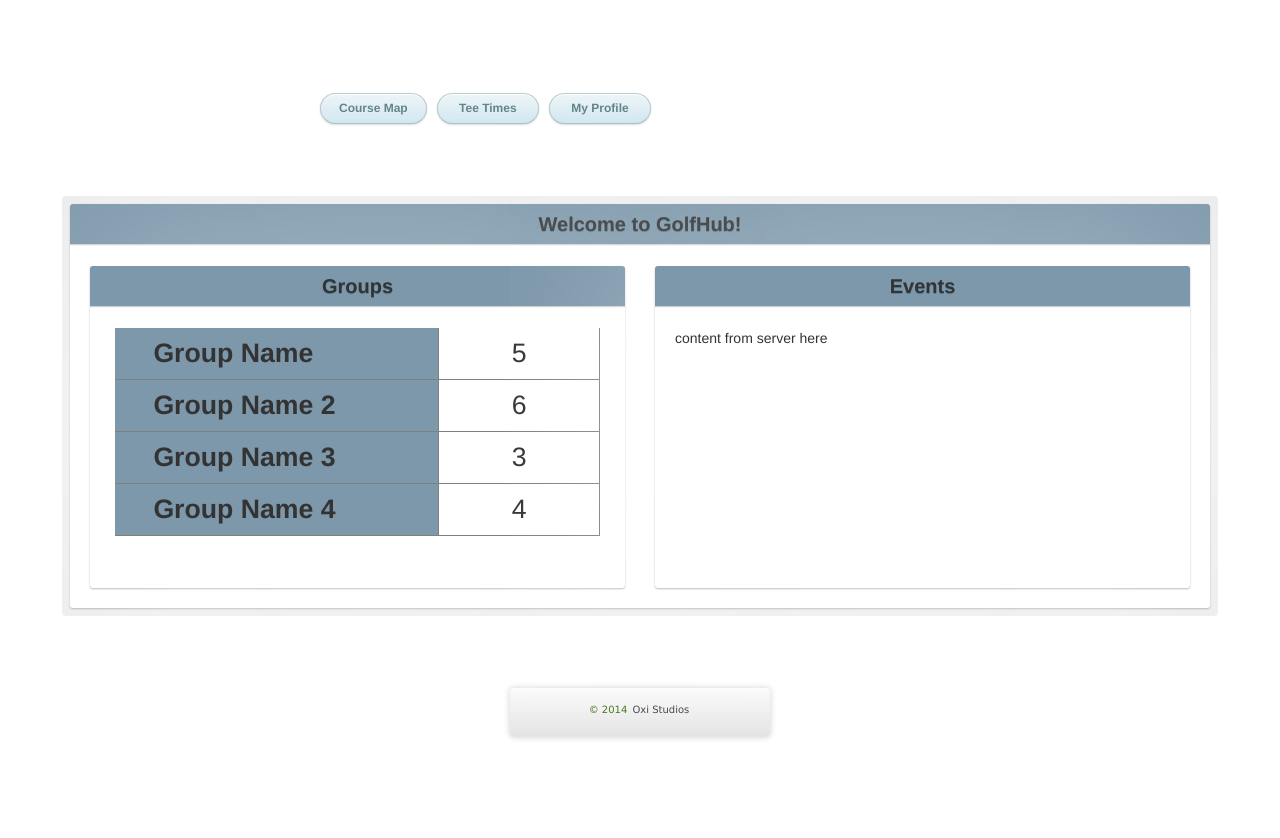
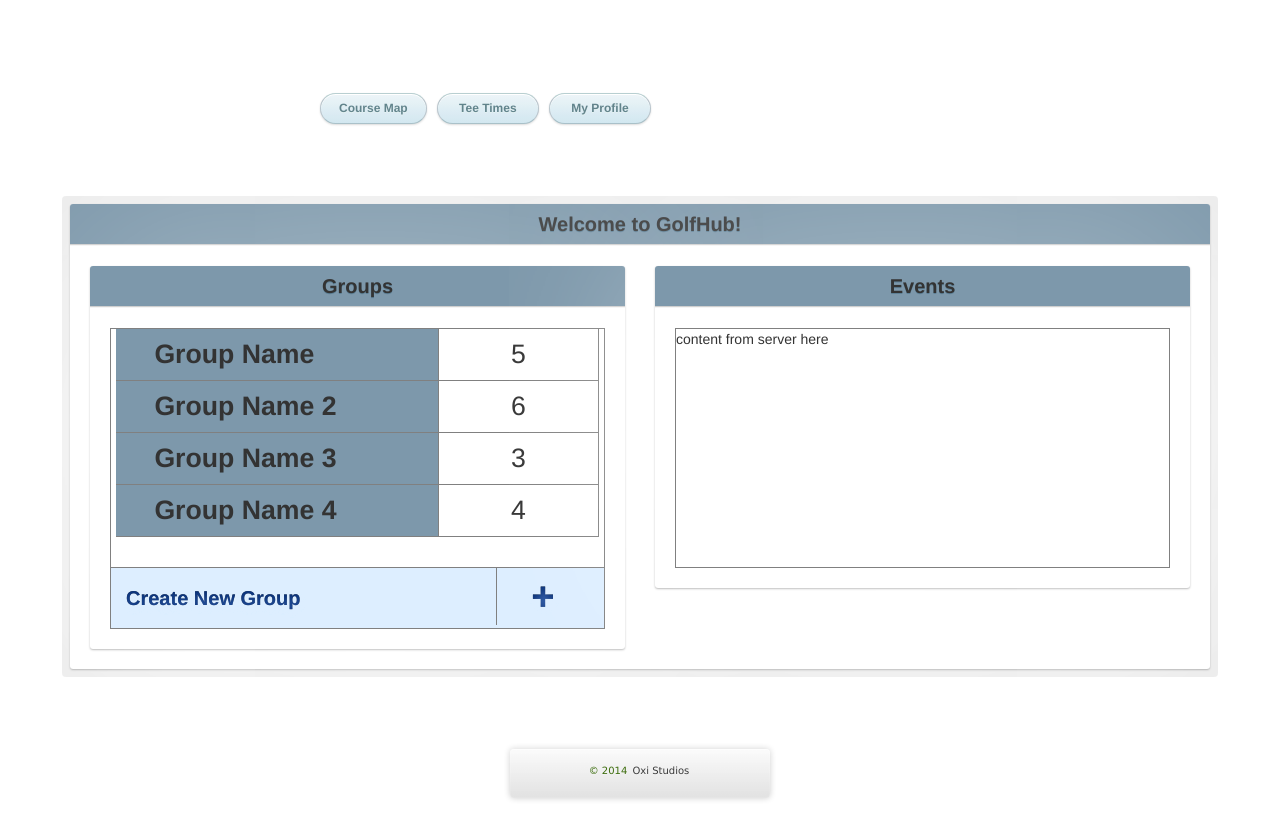
Before and after one commit to Doyniish/GolfHub, a Django app: page /home/ in a window 1280 px wide. Before the commit the page ends 739 px from the top, so only its background shows below. Run offline with Django 3.2, Linux system fonts and the light colour scheme; some libraries are stand-ins or nearby versions.

Commit message:
added create new group area

```diff
--- a/MainWebsite/static/MainWebsite/css/MainScreenStyle.css
+++ b/MainWebsite/static/MainWebsite/css/MainScreenStyle.css
@@ -295,6 +295,7 @@ input[type=submit]:active {
 .list-view {
     height: 30vh;
     overflow: auto;
+    border: 1px solid grey;
 }
 
 .group-name-holder {
@@ -323,3 +324,32 @@ input[type=submit]:active {
     border-bottom: 1px solid grey;
     border-left: 1px solid grey;
 }
+
+/* Add Group Area CSS */
+
+.add-group-container {
+    margin: 0 !important;
+    background: #def;
+    border-bottom: 1px solid grey;
+    border-left: 1px solid grey;
+    border-right: 1px solid grey;
+
+}
+
+#new-group-txt, #group-add {
+    font-size: 15pt;
+    font-weight: bold;
+
+    color: rgba(10,60,150, 0.8);
+    text-shadow: 1px 4px 6px #def, 0 0 0 #000, 1px 4px 6px #def;
+}
+
+#new-group-txt {
+    line-height: 300%;
+}
+
+#group-add {
+    text-align: center;
+    border-left: 1px solid grey;
+    font-size: 30pt;
+}
--- a/MainWebsite/templates/MainWebsite/MainPage.html
+++ b/MainWebsite/templates/MainWebsite/MainPage.html
@@ -88,8 +88,18 @@
 								You have no groups, create one!
 							</div>
 						{% endif %} <!-- /Doesn't have groups -->
+
+						<!-- Add Group Div -->
+						<div class="add-group-container row">
+							<div class="col-xs-9"> <!-- text display -->
+								<div id="new-group-txt">Create New Group</div>
+							</div>
+							<div class="col-xs-3"> <!-- Add Button display -->
+								<div id="group-add" onclick="alert('Hello!')">+</div>
+							</div>
+						</div>
 					</div>
-				</div>
+				</div> <!-- /Group Column -->
 				<div class="col-xs-6">
 					<div class="mainpage">
 						<h1>Events</h1>
```
